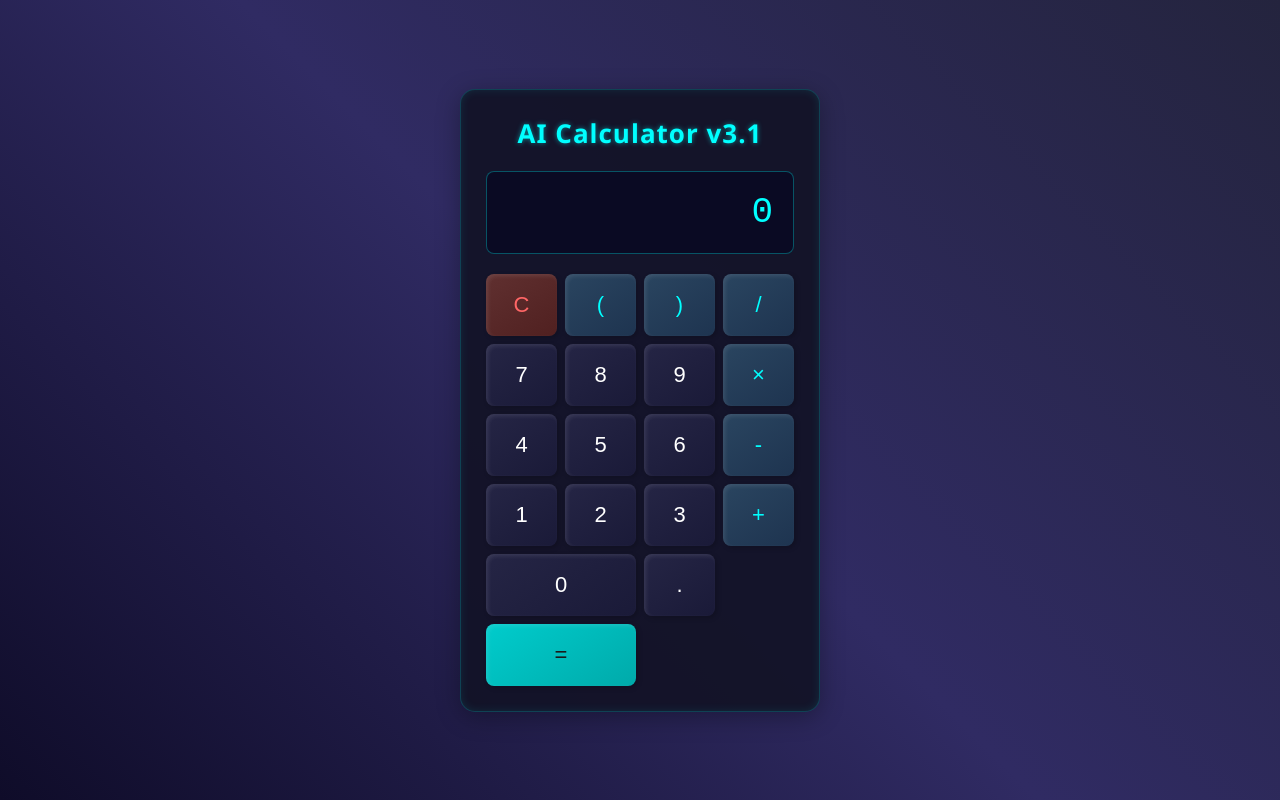
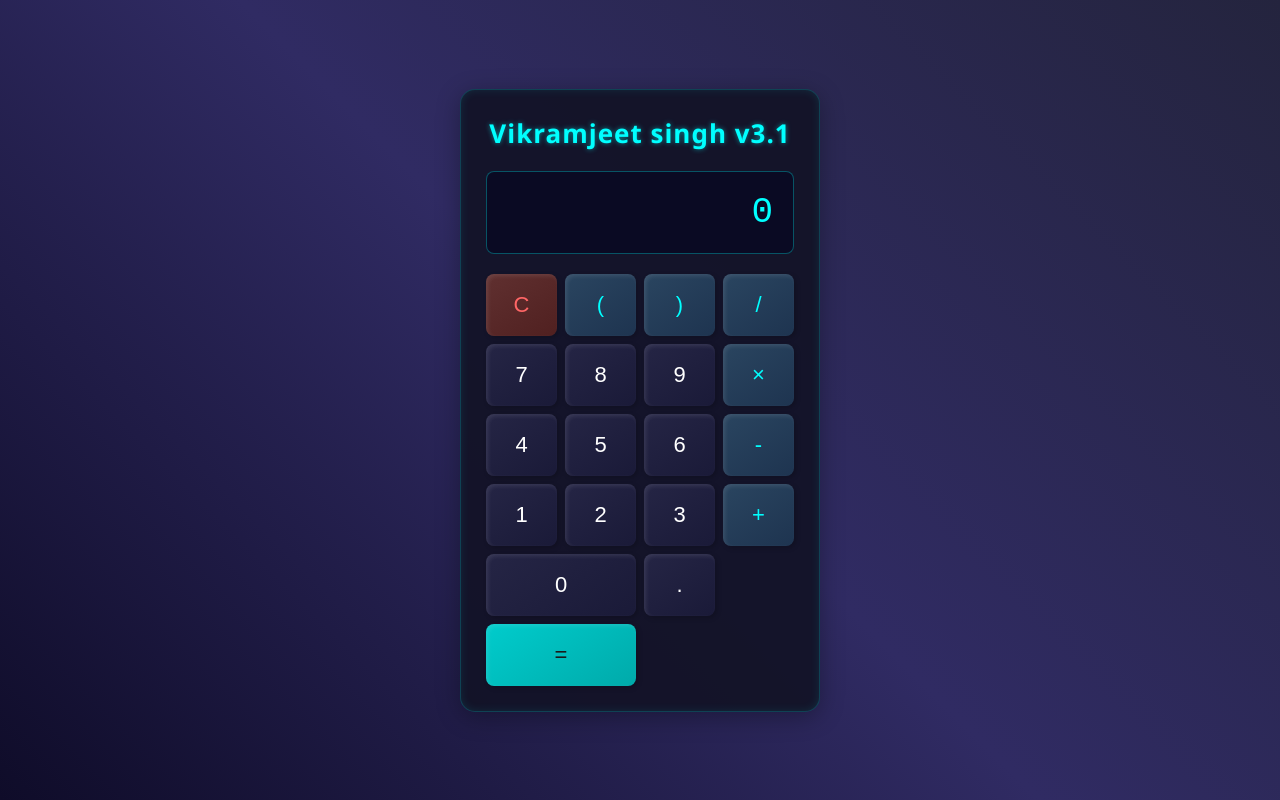
Before and after one commit to vikramjeet-pixel/calculator, a plain HTML site: page index.html in a window 1280 px wide. Drawn offline with Linux system fonts and the light colour scheme.

Commit message:
name changed

```diff
--- a/index.html
+++ b/index.html
@@ -3,12 +3,12 @@
 <head>
     <meta charset="UTF-8">
     <meta name="viewport" content="width=device-width, initial-scale=1.0">
-    <title>AI Calculator</title>
+    <title>Vikramjeet singh</title>
     <link rel="stylesheet" href="styles.css">
 </head>
 <body>
     <div class="calculator-container">
-        <h1>AI Calculator v3.1</h1>
+        <h1>Vikramjeet singh v3.1</h1>
         <div class="display" id="display">0</div>
         <div class="buttons">
             <button class="btn clear" onclick="clearDisplay()">C</button>
```
